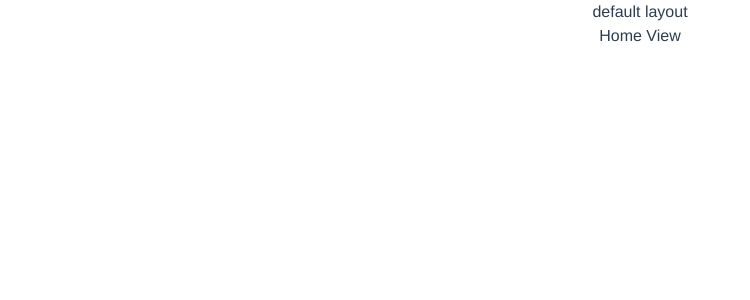
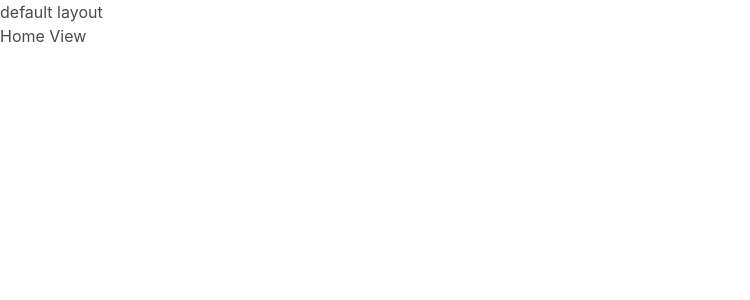
Before and after one commit to anbu06/node-vue-lms, a Vue app in the folder frontend/: page / in a window 1280 px wide. Shown: the top 300 px of the page, without its empty margins (0-750 px from the left). Built offline with nearby package versions, Linux system fonts and the light colour scheme.

Commit message:
Clear remaining styles in the App.vue

```diff
--- a/frontend/src/App.vue
+++ b/frontend/src/App.vue
@@ -14,12 +14,4 @@
 }
 </script>
 
-<style lang="scss">
-#app {
-  font-family: Avenir, Helvetica, Arial, sans-serif;
-  -webkit-font-smoothing: antialiased;
-  -moz-osx-font-smoothing: grayscale;
-  text-align: center;
-  color: #2c3e50;
-}
-</style>
+<style lang="scss"></style>
```
